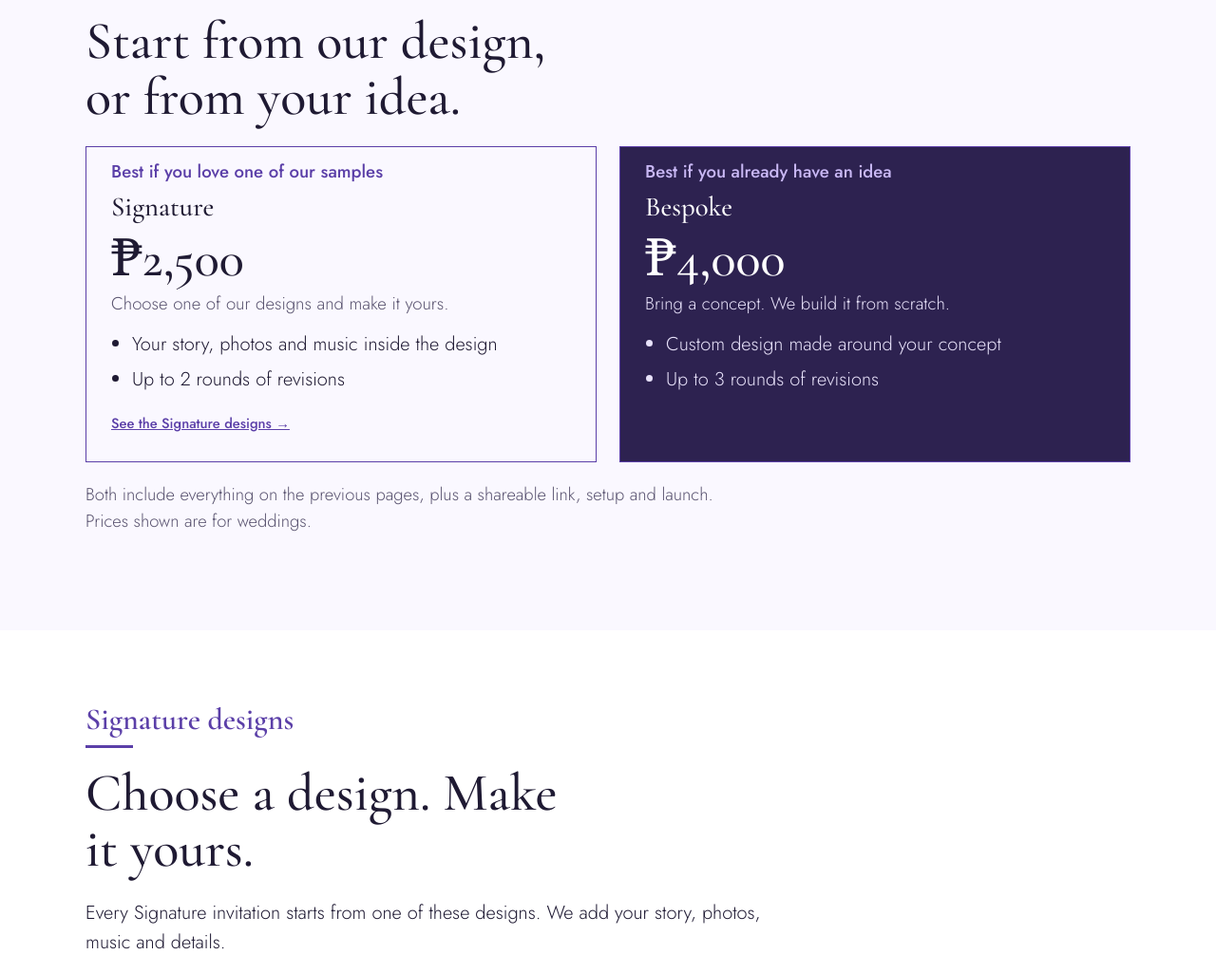
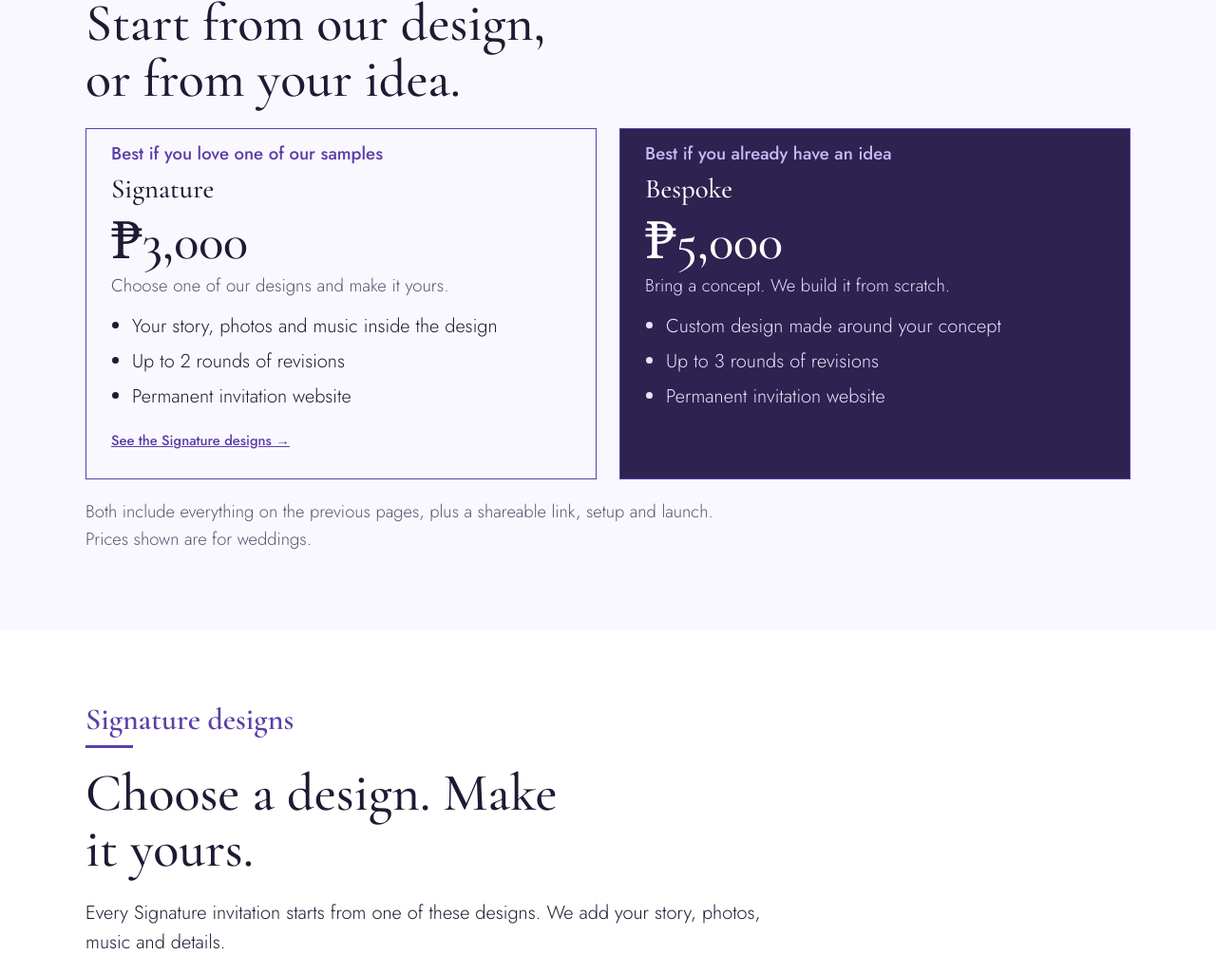
Before and after one commit to andreaasuncion0928-sketch/microsite, a plain HTML site: page index.html in a window 1280 px wide. Shown: the part 4962-5987 px from the top of the page at 95% size. Drawn offline with nearby package versions, Linux system fonts and the light colour scheme.

Commit message:
Update pricing and add features in index.html

```diff
--- a/index.html
+++ b/index.html
@@ -247,16 +247,16 @@ body{background:#fff;color:#1f1a33}
   <div class="grid g2" style="margin-top:22px">
     <div class="box" style="border-top:1px solid var(--gold)">
       <p class="fit">Best if you love one of our samples</p>
-      <h3>Signature</h3><div class="price">&#8369;2,500</div>
+      <h3>Signature</h3><div class="price">&#8369;3,000</div>
       <p class="sub">Choose one of our designs and make it yours.</p>
-      <ul><li>Your story, photos and music inside the design</li><li>Up to 2 rounds of revisions</li></ul>
+      <ul><li>Your story, photos and music inside the design</li><li>Up to 2 rounds of revisions</li><li>Permanent invitation website</li></ul>
       <a class="lnk" href="#signature">See the Signature designs &rarr;</a>
     </div>
     <div class="box f" style="border-top:1px solid var(--gold)">
       <p class="fit">Best if you already have an idea</p>
-      <h3>Bespoke</h3><div class="price">&#8369;4,000</div>
+      <h3>Bespoke</h3><div class="price">&#8369;5,000</div>
       <p class="sub">Bring a concept. We build it from scratch.</p>
-      <ul><li>Custom design made around your concept</li><li>Up to 3 rounds of revisions</li></ul>
+      <ul><li>Custom design made around your concept</li><li>Up to 3 rounds of revisions</li><li>Permanent invitation website</li></ul>
     </div>
   </div>
   <p class="sub" style="margin-top:20px;font-size:.92em">Both include everything on the previous pages, plus a shareable link, setup and launch. Prices shown are for weddings.</p>
```
